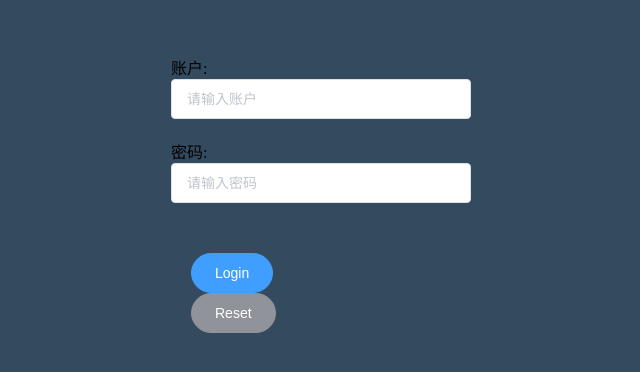
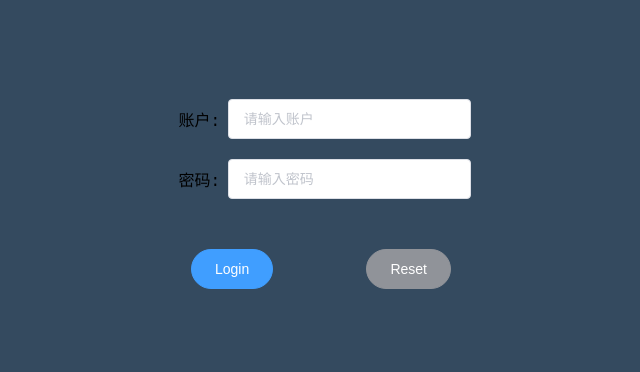
Before and after one commit to aowuR/vue-elementui-demo, a Vue app: page /#/login in a window 1280 px wide. Shown: the part 196-568 px from the top of the page, without its empty margins (319-959 px from the left). Built offline with nearby package versions, Linux system fonts and the light colour scheme.

Commit message:
测试完毕

```diff
--- a/src/assets/css/main.scss
+++ b/src/assets/css/main.scss
@@ -104,3 +104,37 @@ table {
     border-collapse: collapse;
     border-spacing: 0;
 }
+
+.w_70 {
+    width: 70px;
+}
+
+.flex_lr {
+    display: flex;
+    flex-direction: row;
+}
+
+.font {
+    font-family: 'Courier New', Courier, monospace;
+    display: flex;
+    justify-content: center;
+    align-items: center;
+}
+
+.flex_left {
+    display: flex;
+    flex-direction: row;
+    justify-content: space-between;
+    align-items: center;
+    display: -webkit-flex;
+    -webkit-flex-direction: row;
+    -webkit-justify-content: space-between;
+    -webkit-align-items: center;
+}
+
+.flex_center {
+    display: flex;
+    flex-direction: row;
+    justify-content: space-around;
+    align-items: center;
+}
```
